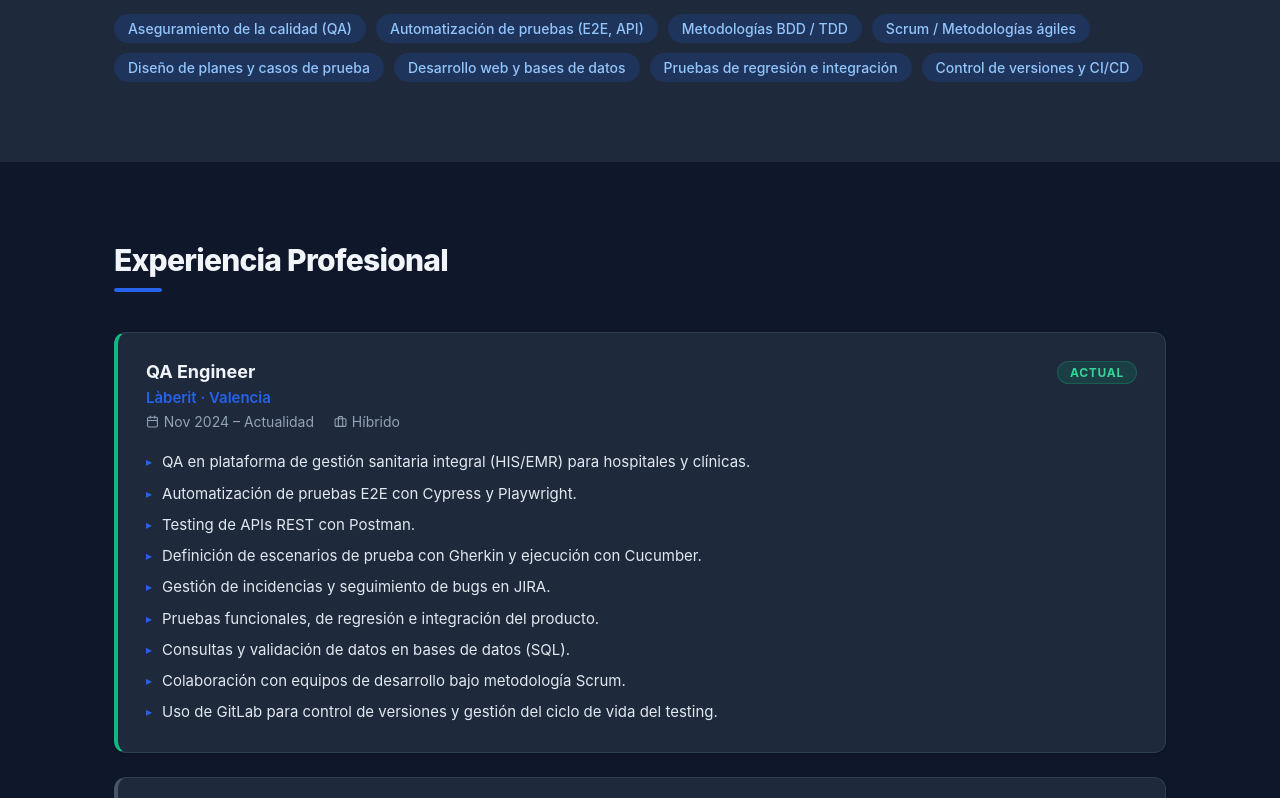
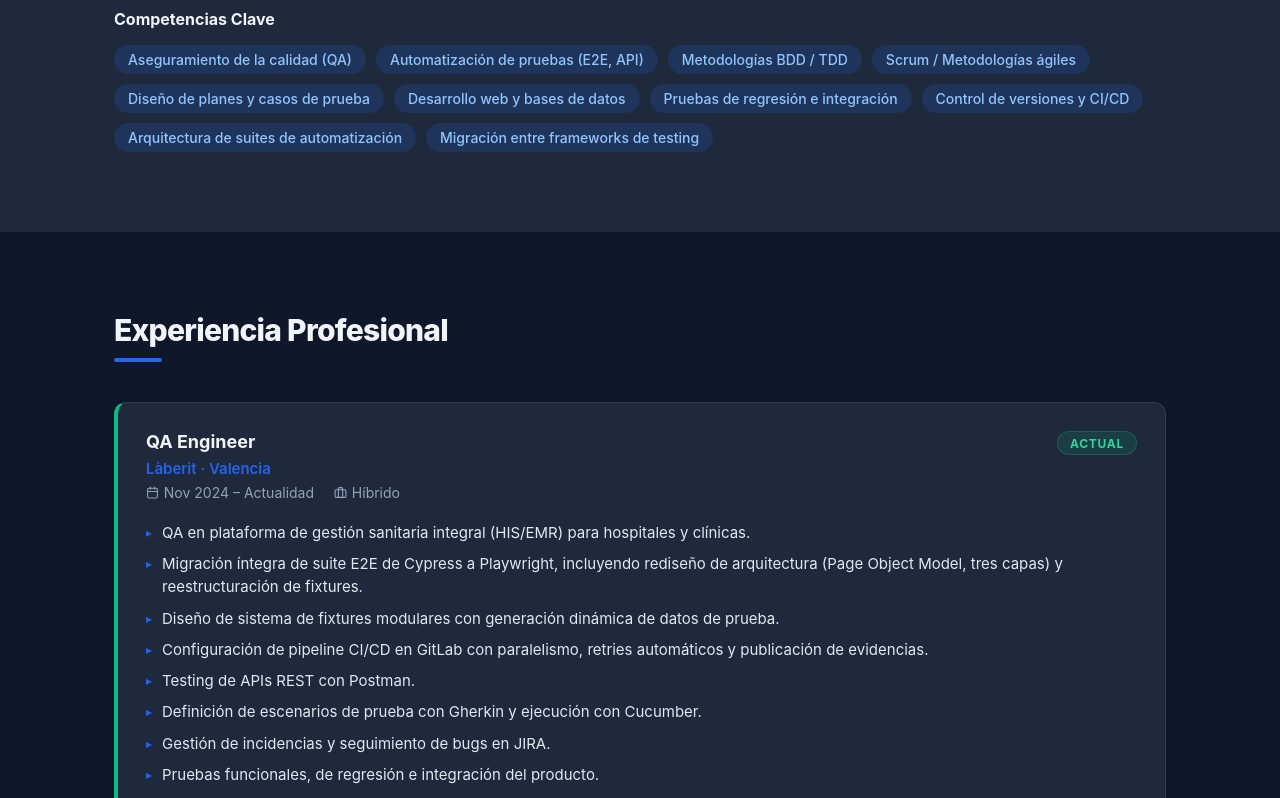
Before and after one commit to Danico9/curriculum, a React (Create React App) app: page / in a window 1280 px wide. Shown: the part 1382-2180 px from the top of the page. Built offline with nearby package versions, Linux system fonts and the light colour scheme.

Commit message:
update information

```diff
--- a/src/data/cv.js
+++ b/src/data/cv.js
@@ -19,7 +19,7 @@ export const cv = {
   },
 
   summary:
-    "QA Engineer con experiencia en automatización de pruebas end-to-end, testing de APIs y aseguramiento de la calidad del software en el sector sanitario digital. Especializado en plataformas de gestión hospitalaria (HIS) y registro médico electrónico (EMR). Dominio de herramientas como Cypress, Playwright, Postman, Cucumber y Gherkin para la definición y ejecución de pruebas automatizadas bajo metodología BDD. Certificado ISTQB Foundation Level 4.0. Experiencia en gestión de incidencias con JIRA, validación de datos en bases de datos, integración continua y trabajo en equipo bajo metodología Scrum.",
+    "QA Engineer con experiencia en automatización de pruebas end-to-end, testing de APIs y aseguramiento de la calidad del software en el sector sanitario digital. Especializado en plataformas de gestión hospitalaria (HIS) y registro médico electrónico (EMR). Dominio de herramientas como Cypress, Playwright, Postman, Cucumber y Gherkin para la definición y ejecución de pruebas automatizadas bajo metodología BDD. Certificado ISTQB Foundation Level 4.0. Experiencia en gestión de incidencias con JIRA, validación de datos en bases de datos, integración continua y trabajo en equipo bajo metodología Scrum. Experiencia en diseño de arquitecturas de automatización (Page Object Model, tres capas) y migración de suites entre frameworks.",
 
   experience: [
     {
@@ -32,7 +32,9 @@ export const cv = {
       current: true,
       highlights: [
         "QA en plataforma de gestión sanitaria integral (HIS/EMR) para hospitales y clínicas.",
-        "Automatización de pruebas E2E con Cypress y Playwright.",
+        "Migración íntegra de suite E2E de Cypress a Playwright, incluyendo rediseño de arquitectura (Page Object Model, tres capas) y reestructuración de fixtures.",
+        "Diseño de sistema de fixtures modulares con generación dinámica de datos de prueba.",
+        "Configuración de pipeline CI/CD en GitLab con paralelismo, retries automáticos y publicación de evidencias.",
         "Testing de APIs REST con Postman.",
         "Definición de escenarios de prueba con Gherkin y ejecución con Cucumber.",
         "Gestión de incidencias y seguimiento de bugs en JIRA.",
@@ -100,7 +102,7 @@ export const cv = {
   ],
 
   skills: {
-    qa: ["Cypress", "Playwright", "Postman", "Cucumber", "Gherkin (BDD)", "Mecha", "JIRA", "SQL"],
+    qa: ["Cypress", "Playwright", "Postman", "Cucumber", "Gherkin (BDD)", "Mocha", "JIRA", "SQL", "Page Object Model", "Node.js", "GitLab CI/CD"],
     dev: ["Java", "Spring Boot", "Git", "GitLab", "Docker", "GitFlow", "HTML/CSS", "JavaScript", "Python", "Firebase", "APIs REST"],
   },
 
@@ -118,5 +120,7 @@ export const cv = {
     "Desarrollo web y bases de datos",
     "Pruebas de regresión e integración",
     "Control de versiones y CI/CD",
+    "Arquitectura de suites de automatización",
+    "Migración entre frameworks de testing",
   ],
 };
```
Also changed, not shown: 1 other file (tests, documents, lock files or other folders).
